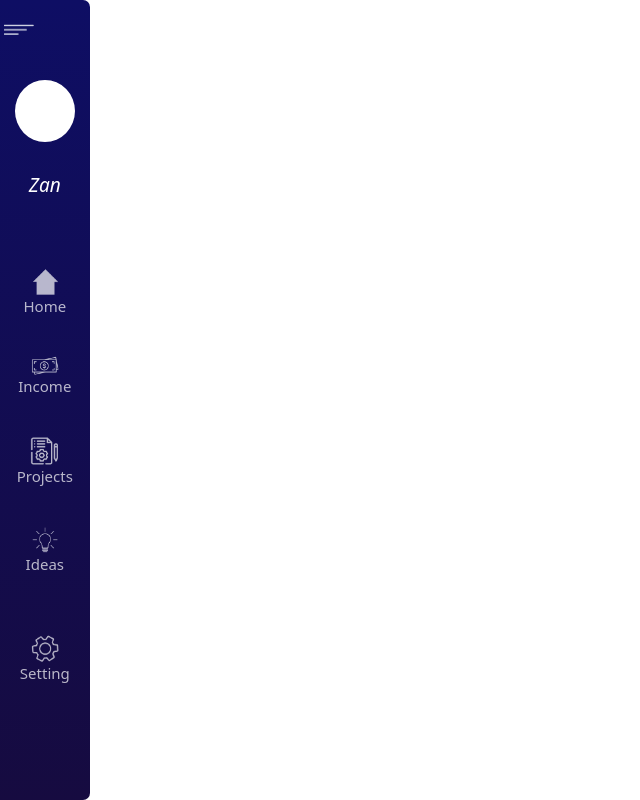
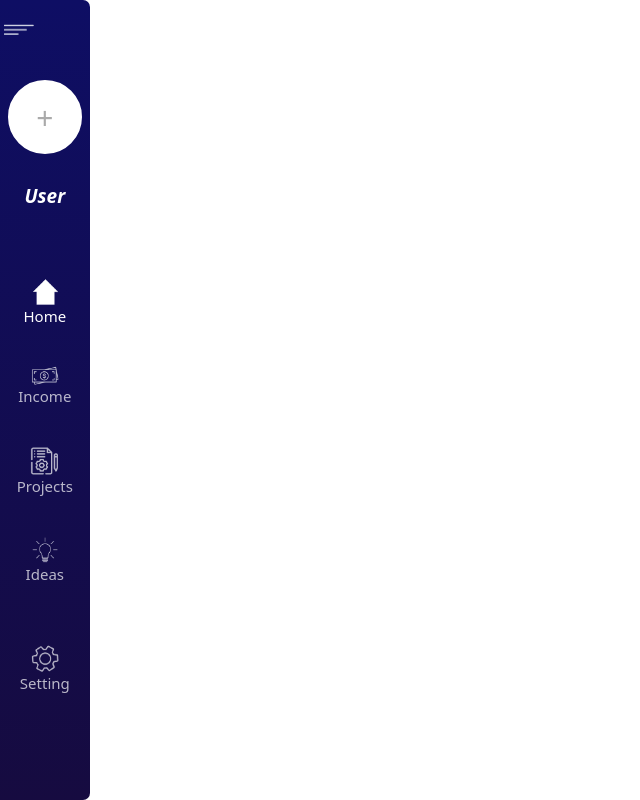
Before and after one commit to Zanixpy/SFlow, a React (Vite) app: page / in a window 1280 px wide. Shown: the whole page, without its empty margins (0-640 px from the left). Built offline with nearby package versions, Linux system fonts and the light colour scheme.

Commit message:
NavBar pre-final version

```diff
--- a/src/components/NavBar.css
+++ b/src/components/NavBar.css
@@ -27,11 +27,11 @@
 
 }
 
-.active{
-    opacity: 1;
+.img-fit{
+    width: 100%;
+    height: 100%;
+  object-fit: cover;
 }
-
-
 .side-item{
     display: block;
     text-align: center;
@@ -42,24 +42,34 @@
     font-size: 15px;
 }
 
+.side-active{
+    display: block;
+    text-align: center;
+    margin-bottom: 40px;
+    text-decoration: none;
+    color: white;
+    opacity: 1;
+    font-size: 15px;
+}
+
 .side-item:hover{
     opacity: 1;
     transition: "opacity" .2s ease-in-out;
 }
 
 .side-user{
-    margin-top: 100px;
-    display: block;
-    text-align: center;
-    margin-bottom: 70px;
-    text-decoration: none;
-    opacity: 1;
+    margin-top: 80px;
+    display: flex;
+    flex-direction: column;
+    align-items: center;
+    gap: 10px;
+    margin-bottom: 50px;
 
 
 }
 
 .font-user{
-    margin-top: 50px;
+    font-weight: bold;
     font-size: 19px;
     font-style: italic;
 
@@ -92,7 +102,6 @@
 .lateral:hover{
     cursor: pointer;
     opacity: 1;
-    transition: all .2s ease-in-out;
 }
 
 .area{
@@ -101,12 +110,26 @@
 }
 
 #input-area{
-    padding: 20px 30px;
-    border-radius: 50%;
+  width: 70px;
+  height: 70px;
+  border-radius: 50%;
+  display: flex;
+  align-items: center;
+  border: 2px solid white;
     background-color: white;
+  justify-content: center;
+  cursor: pointer;
+  overflow: hidden;
+  transition: opacity .3s ;
 }
 
 #input-area:hover{
+    opacity: .7;
     cursor: pointer;
-    opacity: .8;
+    border: 2px solid white;
 }
+
+.upload-text {
+    font-size: 30px;
+    color: #aaa;
+  }
--- a/src/components/NavBar.jsx
+++ b/src/components/NavBar.jsx
@@ -1,18 +1,32 @@
-import { use, useId, useState } from "react";
+import { use, useId, useRef, useState } from "react";
 import "./NavBar.css";
 export function NavBar() {
   const [clicked, setclicked] = useState(true);
   const [selectedIndex, setindex] = useState(0);
-  const userProfile = [
+  const [image,setimage]=useState(null)
+
+  const ImgChange=e=>{
+    const file=e.target.files[0]
+    if (file) {
+      const reader= new FileReader()
+      reader.onloadend=()=>{
+        console.log(reader)
+        const uploadedImage=reader.result
+        setimage(uploadedImage)
+      }
+      reader.readAsDataURL(file)
+    }
+  }
+
+  const [userProfile,setuserprofile] = useState([
     {
       key:useId(),
-      itemName: "Zan",
+      itemName: "User",
       classItem: "font-user",
-      link: "",
-      src: "",
     },
-  ];
-  const dataItem = [
+
+  ])
+  const [dataItem,setdataitem] = useState([
     {
         key: useId(),
         itemName: "Home",
@@ -47,7 +61,7 @@ export function NavBar() {
       link: "",
       src: "/setting.png",
     },
-  ];
+  ])
 
   return (
     <div>
@@ -63,7 +77,8 @@ export function NavBar() {
           userProfile.map((user) => (
             <div className="side-user" key={user.key}>
               <label htmlFor="input-file" id="input-area">
-                <input type="file" accept="image/*" id="input-file" hidden />
+                <input type="file" accept="image/*" id="input-file" onChange={ImgChange} hidden />
+                {image ? <img className="img-fit" src={image} alt="" /> : <span className="upload-text">+</span>}
               </label>
               <p className={user.classItem}>{user.itemName}</p>
             </div>
@@ -74,10 +89,10 @@ export function NavBar() {
             <a
               href={item.link}
               key={item.key}
+              onClick={() => setindex(index)}
               className={
-                selectedIndex === index ? "side-item active" : "side-item"
+                selectedIndex === index ? "side-active" : "side-item"
               }
-              onClick={() => setindex((v) => (v = index))}
             >
               <img className="logo-item" src={item.src} alt="" />
               {item.itemName}
```
